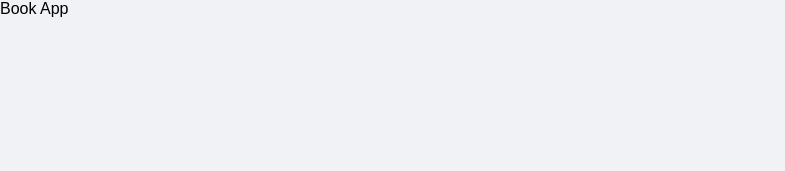
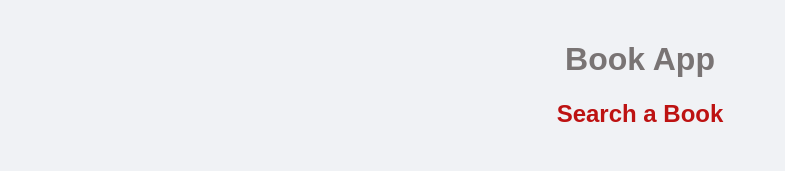
Before and after one commit to amashamaduwanthi/codveda-html-css-javascript-google-fetch-api-task, a plain HTML site: page index.html in a window 1280 px wide. Shown: the whole page, without its empty margins (0-785 px from the left). Drawn offline with Linux system fonts and the light colour scheme.

Commit message:
add h1 and h2 tag and add css

```diff
--- a/index.html
+++ b/index.html
@@ -7,6 +7,9 @@
   <link rel="stylesheet" href="style.css" />
     </head>
     <body>
-        <div class="container">Book App</div>
+        <div class="container">
+            <h1>Book App</h2>
+            <h2>Search a Book</h1>
+        </div>
     </body>
 </html>
--- a/style.css
+++ b/style.css
@@ -4,3 +4,18 @@ body {
     margin: 0;
     padding: 0;
   }
+
+  .container {
+     padding: 20px;
+     max-width: 1000px;
+     margin: auto;
+     text-align: center;
+  }
+
+  h2{
+    color: #bd1212;
+  }
+
+  h1 {
+    color: #797474;
+  }
```
